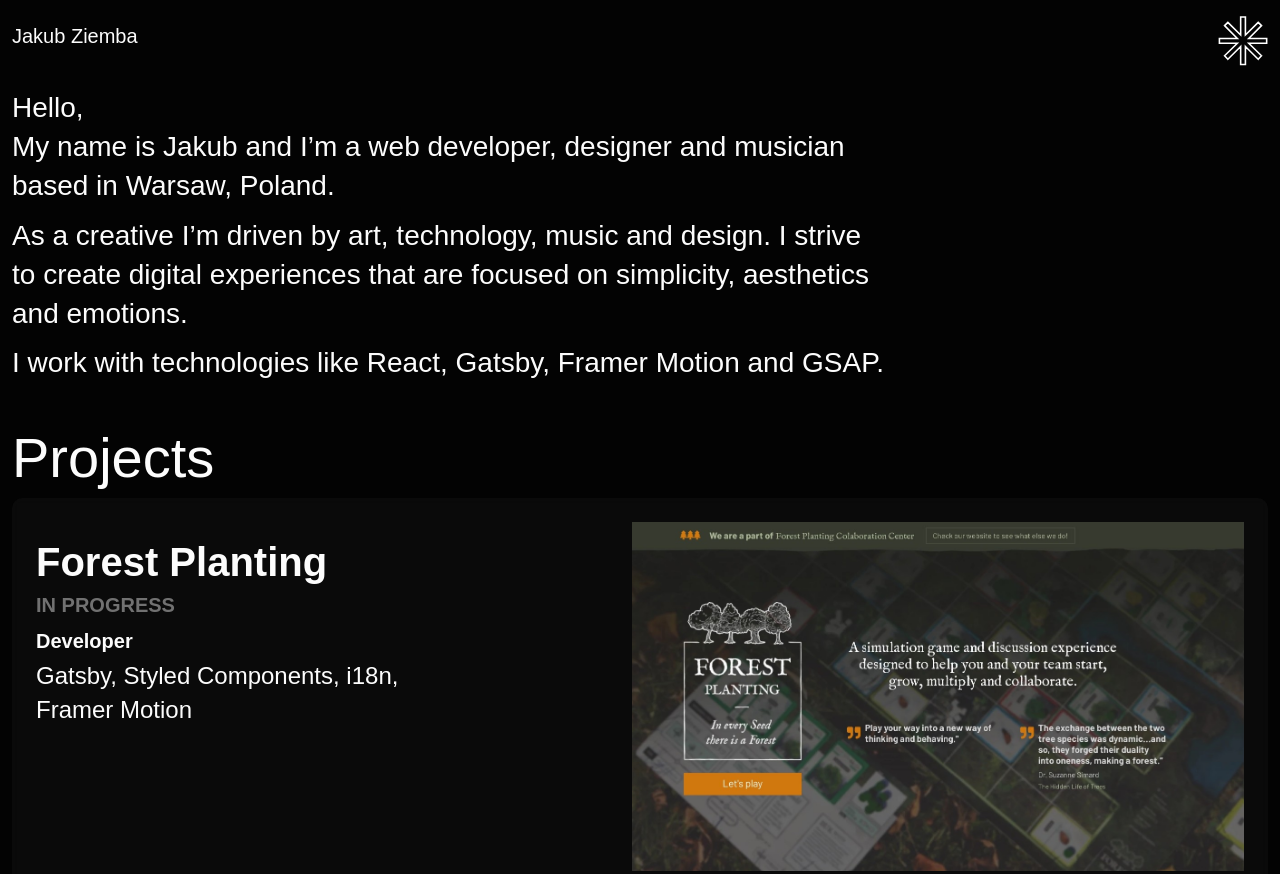
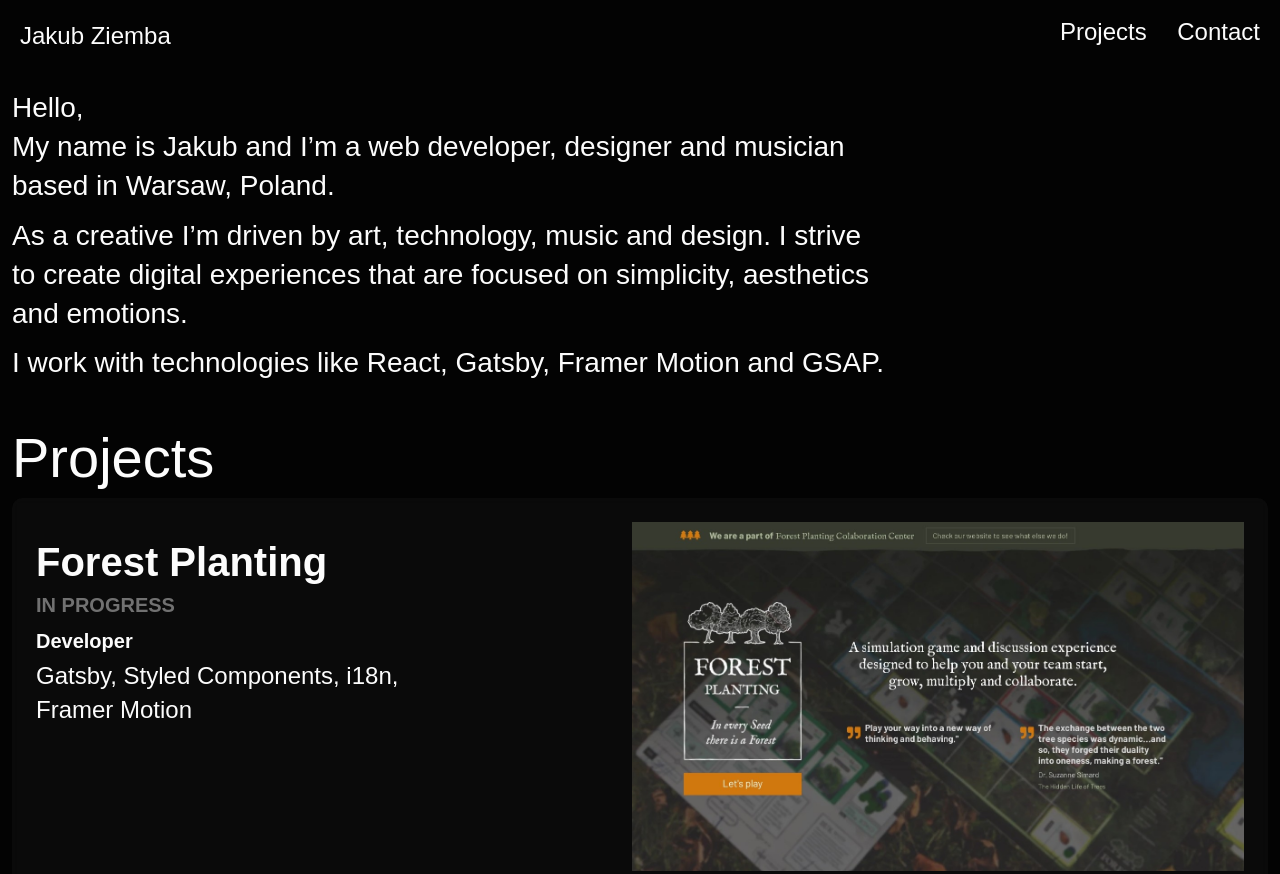
Before and after one commit to jakubziemba/my-portfolio, a Gatsby site: page / in a window 1280 px wide. Shown: the top 874 px of the page. Built offline with nearby package versions, Linux system fonts and the light colour scheme; Gatsby itself is replaced by a stand-in of ours.

Commit message:
Add conditional rendering of menu

```diff
--- a/src/components/page-elements/Header.js
+++ b/src/components/page-elements/Header.js
@@ -1,18 +1,29 @@
 import React from 'react'
 import { Link } from 'gatsby'
 import styled from 'styled-components'
+import { useMediaQuery } from 'react-responsive'
+import { AnchorLink } from 'gatsby-plugin-anchor-links'
 
 import StarSvg from '../../assets/star.inline.svg'
 
 const Header = ({ isVisible, setIsVisible }) => {
+  const isMdScreen = useMediaQuery({ minWidth: 768 })
   return (
     <Nav>
-      <div className='logo'>
+      <div className='logoContainer'>
         <Link to='/' id='logo'>
           Jakub Ziemba
         </Link>
       </div>
-      <Star onClick={() => setIsVisible(!isVisible)} />
+      {!isMdScreen && <Star onClick={() => setIsVisible(!isVisible)} />}
+      {isMdScreen && (
+        <Menu>
+          <AnchorLink to='/#projects' title='Projects' stripHash>
+            Projects
+          </AnchorLink>
+          <Link to='/contact'>Contact</Link>
+        </Menu>
+      )}
     </Nav>
   )
 }
@@ -26,7 +37,7 @@ const Nav = styled.nav`
   padding: 0 0.75rem;
   color: ${({ theme }) => theme.colors.txt};
 
-  .logo {
+  .logoContainer {
     margin-top: 0.5rem;
   }
 
@@ -43,6 +54,14 @@ const Nav = styled.nav`
       color: ${({ theme }) => theme.colors.txt};
     }
   }
+
+  @media (min-width: 768px) {
+    padding: 0 1.25rem;
+
+    #logo {
+      font-size: ${({ theme }) => theme.fontSize.md};
+    }
+  }
 `
 
 const Star = styled(StarSvg)`
@@ -55,4 +74,11 @@ const Star = styled(StarSvg)`
   cursor: pointer;
 `
 
+const Menu = styled.div`
+  font-size: ${({ theme }) => theme.fontSize.md};
+  display: flex;
+  justify-content: space-between;
+  width: 200px;
+`
+
 export default Header
```
